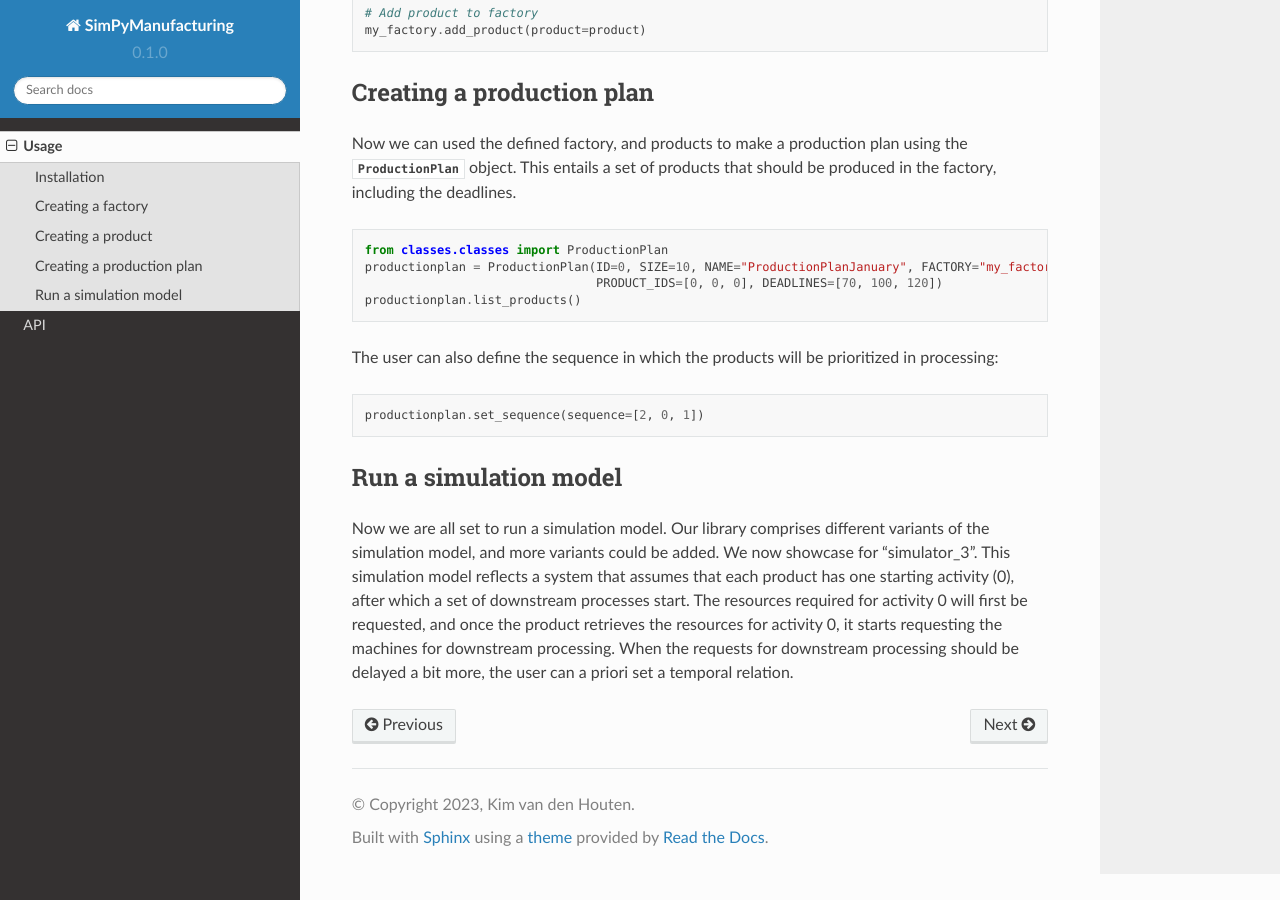
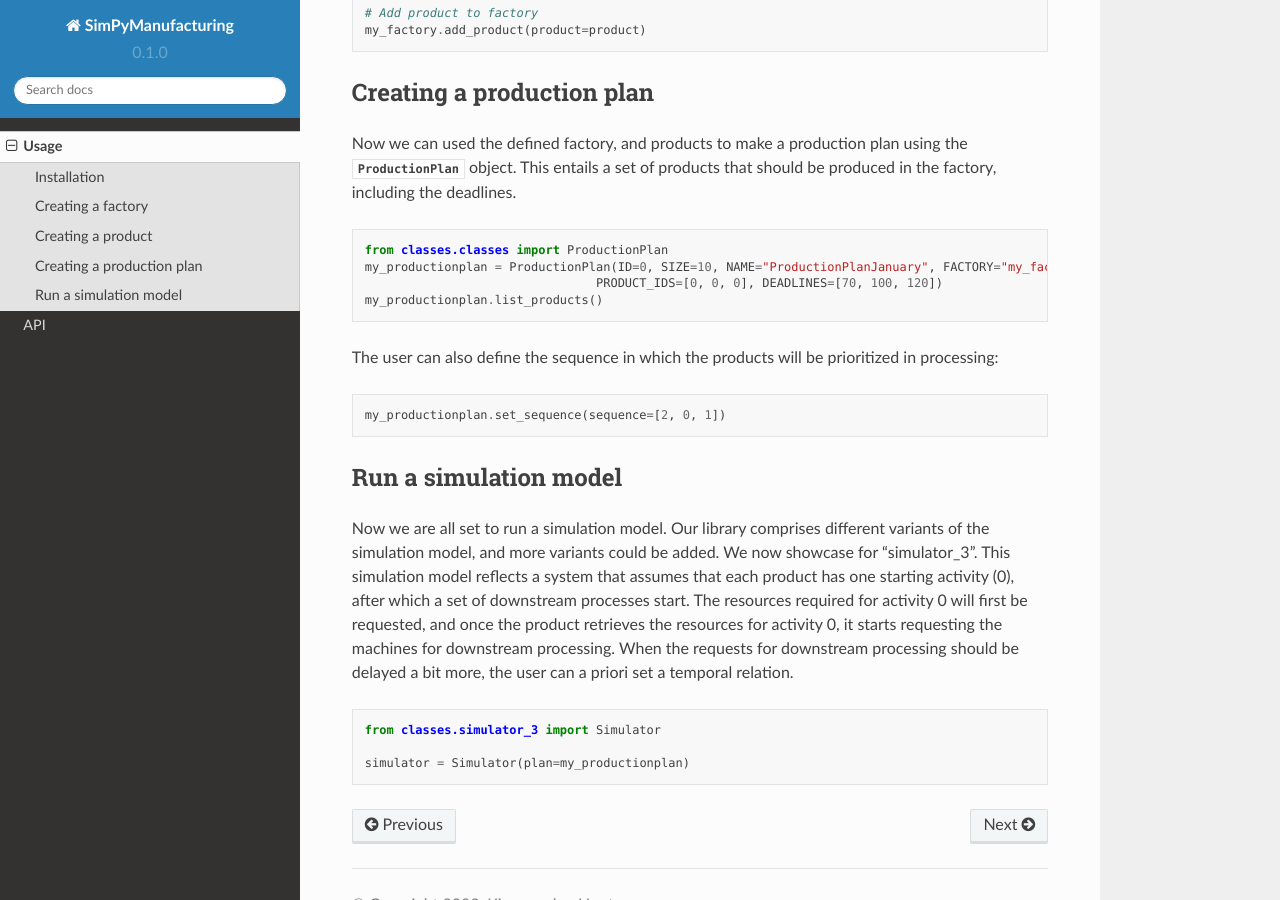
Before and after one commit to kimvandenhouten/SimPyManufacturing-documentation, a Sphinx documentation site: the page built from docs/source/usage.rst, in a window 1280 px wide and 900 px high, scrolled down 1299 px. Built offline with Sphinx 7.4.7 and the Read the Docs theme 2.0.0, drawn with Linux system fonts in a browser that asks for light colours.

Commit message:
Update usage.rst

```diff
--- a/docs/source/usage.rst
+++ b/docs/source/usage.rst
@@ -75,16 +75,23 @@ Now we can used the defined factory, and products to make a production plan usin
 .. code-block:: python
 
    from classes.classes import ProductionPlan
-   productionplan = ProductionPlan(ID=0, SIZE=10, NAME="ProductionPlanJanuary", FACTORY="my_factory",
+   my_productionplan = ProductionPlan(ID=0, SIZE=10, NAME="ProductionPlanJanuary", FACTORY="my_factory",
                                    PRODUCT_IDS=[0, 0, 0], DEADLINES=[70, 100, 120])
-   productionplan.list_products()
+   my_productionplan.list_products()
 
 The user can also define the sequence in which the products will be prioritized in processing:
 
 .. code-block:: python
 
-   productionplan.set_sequence(sequence=[2, 0, 1])
+   my_productionplan.set_sequence(sequence=[2, 0, 1])
 
 Run a simulation model
 ----------------------
 Now we are all set to run a simulation model. Our library comprises different variants of the simulation model, and more variants could be added. We now showcase for "simulator_3". This simulation model reflects a system that assumes that each product has one starting activity (0), after which a set of downstream processes start. The resources required for activity 0 will first be requested, and once the product retrieves the resources for activity 0, it starts requesting the machines for downstream processing. When the requests for downstream processing should be delayed a bit more, the user can a priori set a temporal relation.
+
+
+.. code-block:: python
+
+   from classes.simulator_3 import Simulator
+
+   simulator = Simulator(plan=my_productionplan)
```
